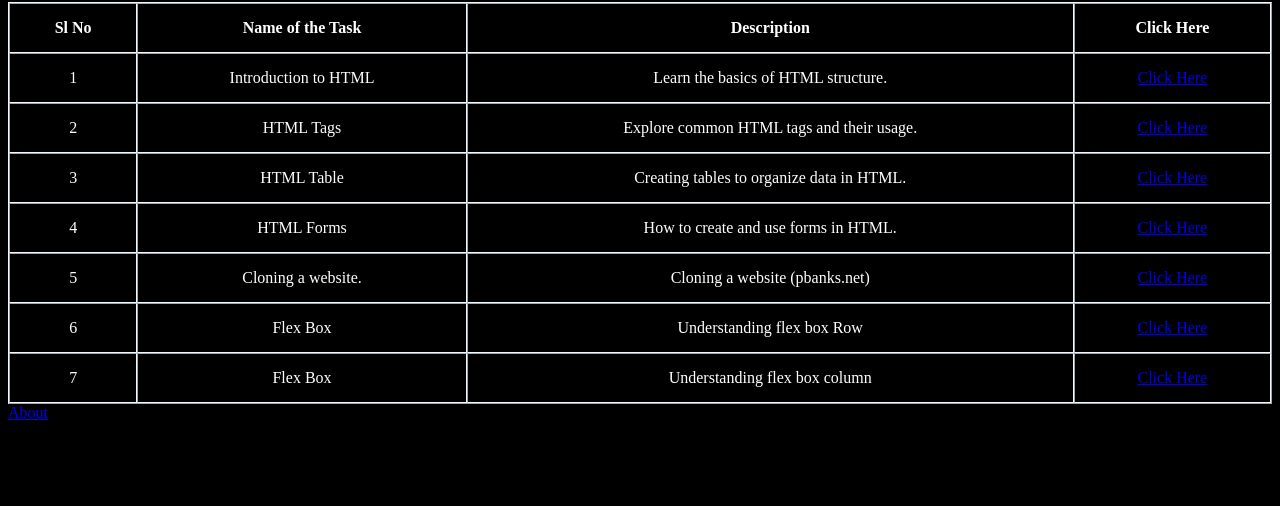
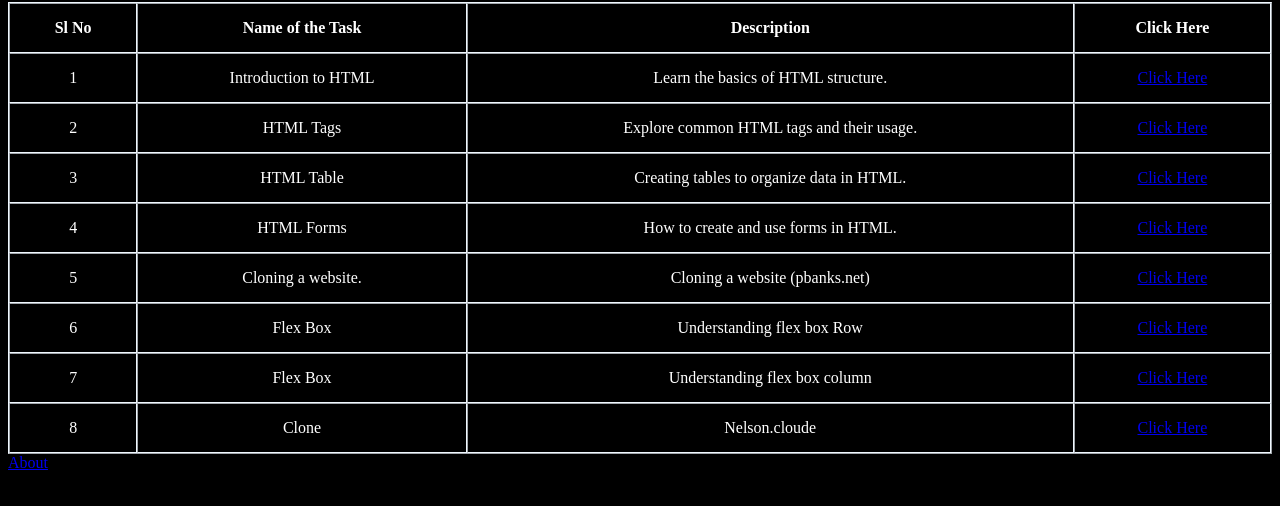
Before and after one commit to Jyotirmayee-Mahanta/Brain_Boost, a plain HTML site: page index.html in a window 1280 px wide. Shown: the part 78-584 px from the top of the page. Drawn offline with Linux system fonts and the light colour scheme.

Commit message:
Update index.html
ADD CLONE

```diff
--- a/index.html
+++ b/index.html
@@ -60,6 +60,12 @@
                 <td>Understanding flex box column</td>
                 <td><a href="flex-column.html">Click Here</a></td>
             </tr>
+            <tr>
+                <td>8</td>
+                <td>Clone</td>
+                <td>Nelson.cloude</td>
+                <td><a href="NELSION.html">Click Here</a></td>
+            </tr>
         </tbody>
     </table>
     <section>
```
